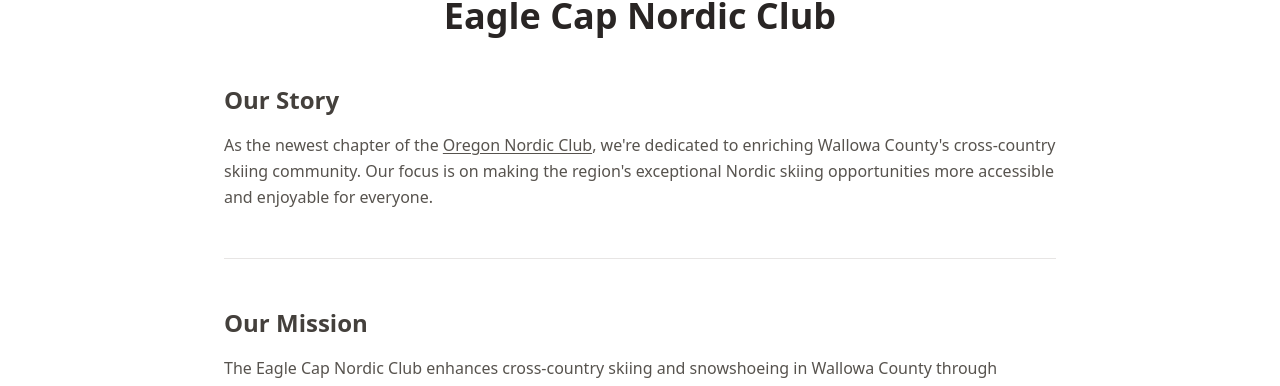
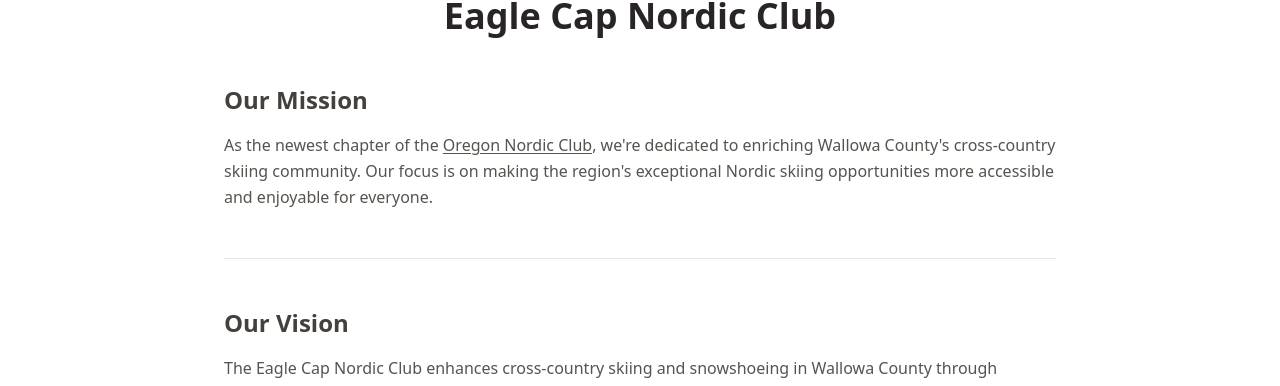
Before and after one commit to garikAsplund/ecnc, a SvelteKit app: page /about in a window 1280 px wide. Shown: the part 212-598 px from the top of the page. Built offline with nearby package versions, Linux system fonts and the light colour scheme.

Commit message:
better about

```diff
--- a/src/routes/about/+page.svelte
+++ b/src/routes/about/+page.svelte
@@ -22,7 +22,7 @@
 
 		<div class="space-y-12">
 			<section>
-				<h2 class="mb-4 text-2xl font-semibold text-stone-700">Our Story</h2>
+				<h2 class="mb-4 text-2xl font-semibold text-stone-700">Our Mission</h2>
 				<p class="leading-relaxed text-stone-600">
 					As the newest chapter of the <a
 						href="https://onc.org/"
@@ -41,7 +41,7 @@
 			</section>
 
 			<section>
-				<h2 class="mb-4 text-2xl font-semibold text-stone-700">Our Mission</h2>
+				<h2 class="mb-4 text-2xl font-semibold text-stone-700">Our Vision</h2>
 				<p class="mb-6 leading-relaxed text-stone-600">
 					The Eagle Cap Nordic Club enhances cross-country skiing and snowshoeing in Wallowa County
 					through various initiatives and activities:
```
